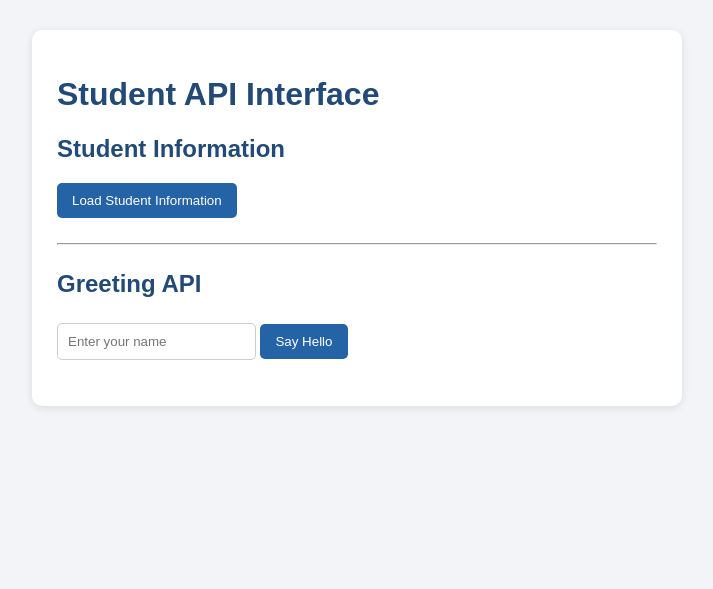
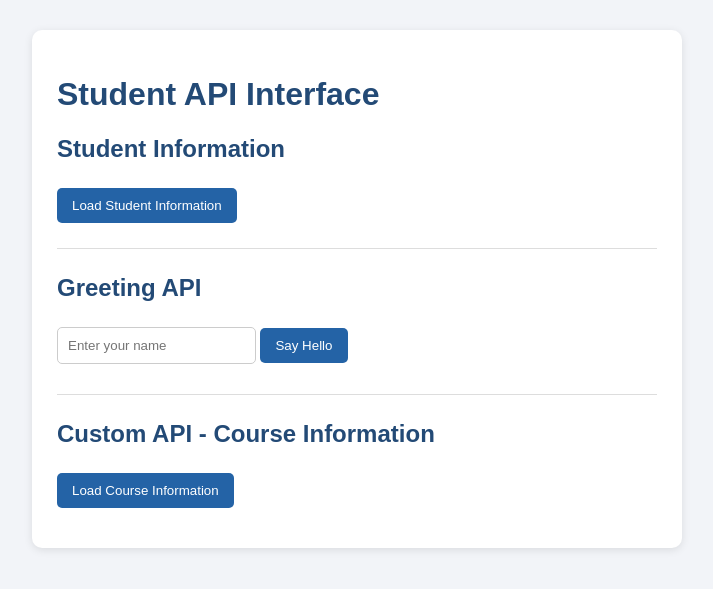
Before and after one commit to casasjadewarren/jadewarrencasas, a Flask app: page / in a window 1280 px wide. Shown: the top 589 px of the page, without its empty margins (283-996 px from the left). Run offline with Flask 3, Linux system fonts and the light colour scheme.

Commit message:
Complete Laboratory Activity 6 web interface

```diff
--- a/templates/index.html
+++ b/templates/index.html
@@ -34,6 +34,7 @@
             padding: 10px 15px;
             border-radius: 5px;
             cursor: pointer;
+            margin-top: 5px;
         }
 
         button:hover {
@@ -47,23 +48,27 @@
             margin: 5px 0;
         }
 
-        #result, #greeting {
+        #result, #greeting, #courseResult {
             margin-top: 15px;
             line-height: 1.6;
         }
 
         hr {
             margin: 25px 0;
+            border: 0;
+            border-top: 1px solid #ddd;
         }
     </style>
 </head>
 
 <body>
     <div class="container">
+
         <h1>Student API Interface</h1>
 
-        <!-- Student API -->
+        <!-- Student Information API -->
         <h2>Student Information</h2>
+
         <button onclick="loadStudent()">
             Load Student Information
         </button>
@@ -84,6 +89,18 @@
         <button onclick="sayHello()">Say Hello</button>
 
         <p id="greeting"></p>
+
+        <hr>
+
+        <!-- Additional Task: Custom Course API -->
+        <h2>Custom API - Course Information</h2>
+
+        <button onclick="loadCourse()">
+            Load Course Information
+        </button>
+
+        <div id="courseResult"></div>
+
     </div>
 
     <script>
@@ -92,12 +109,15 @@
             fetch('/student')
                 .then(response => {
                     if (!response.ok) {
-                        throw new Error("Failed to load student data");
+                        throw new Error('Failed to load student data');
                     }
+
                     return response.json();
                 })
                 .then(data => {
-                    document.getElementById('result').innerHTML =
+                    const result = document.getElementById('result');
+
+                    result.innerHTML =
                         '<p><b>Student ID:</b> ' + data.student_id + '</p>' +
                         '<p><b>Name:</b> ' + data.name + '</p>' +
                         '<p><b>Program:</b> ' + data.program + '</p>' +
@@ -107,9 +127,11 @@
                 .catch(error => {
                     document.getElementById('result').innerText =
                         'Unable to retrieve student data.';
+
                     console.error(error);
                 });
         }
+
 
         // Greeting API
         function sayHello() {
@@ -121,8 +143,9 @@
             fetch('/hello?name=' + encodeURIComponent(queryName))
                 .then(response => {
                     if (!response.ok) {
-                        throw new Error("Failed to load greeting");
+                        throw new Error('Failed to load greeting');
                     }
+
                     return response.json();
                 })
                 .then(data => {
@@ -131,6 +154,36 @@
                 .catch(error => {
                     greeting.innerText =
                         'Unable to retrieve greeting.';
+
+                    console.error(error);
+                });
+        }
+
+
+        // Additional Task: Custom Course API
+        function loadCourse() {
+            fetch('/course')
+                .then(response => {
+                    if (!response.ok) {
+                        throw new Error('Failed to load course data');
+                    }
+
+                    return response.json();
+                })
+                .then(data => {
+                    const courseResult =
+                        document.getElementById('courseResult');
+
+                    courseResult.innerHTML =
+                        '<p><b>Course Code:</b> ' + data.course_code + '</p>' +
+                        '<p><b>Course Name:</b> ' + data.course_name + '</p>' +
+                        '<p><b>Units:</b> ' + data.units + '</p>' +
+                        '<p><b>Description:</b> ' + data.description + '</p>';
+                })
+                .catch(error => {
+                    document.getElementById('courseResult').innerText =
+                        'Unable to retrieve course data.';
+
                     console.error(error);
                 });
         }
```
Also changed, not shown: app.py (+8 -6 lines).
